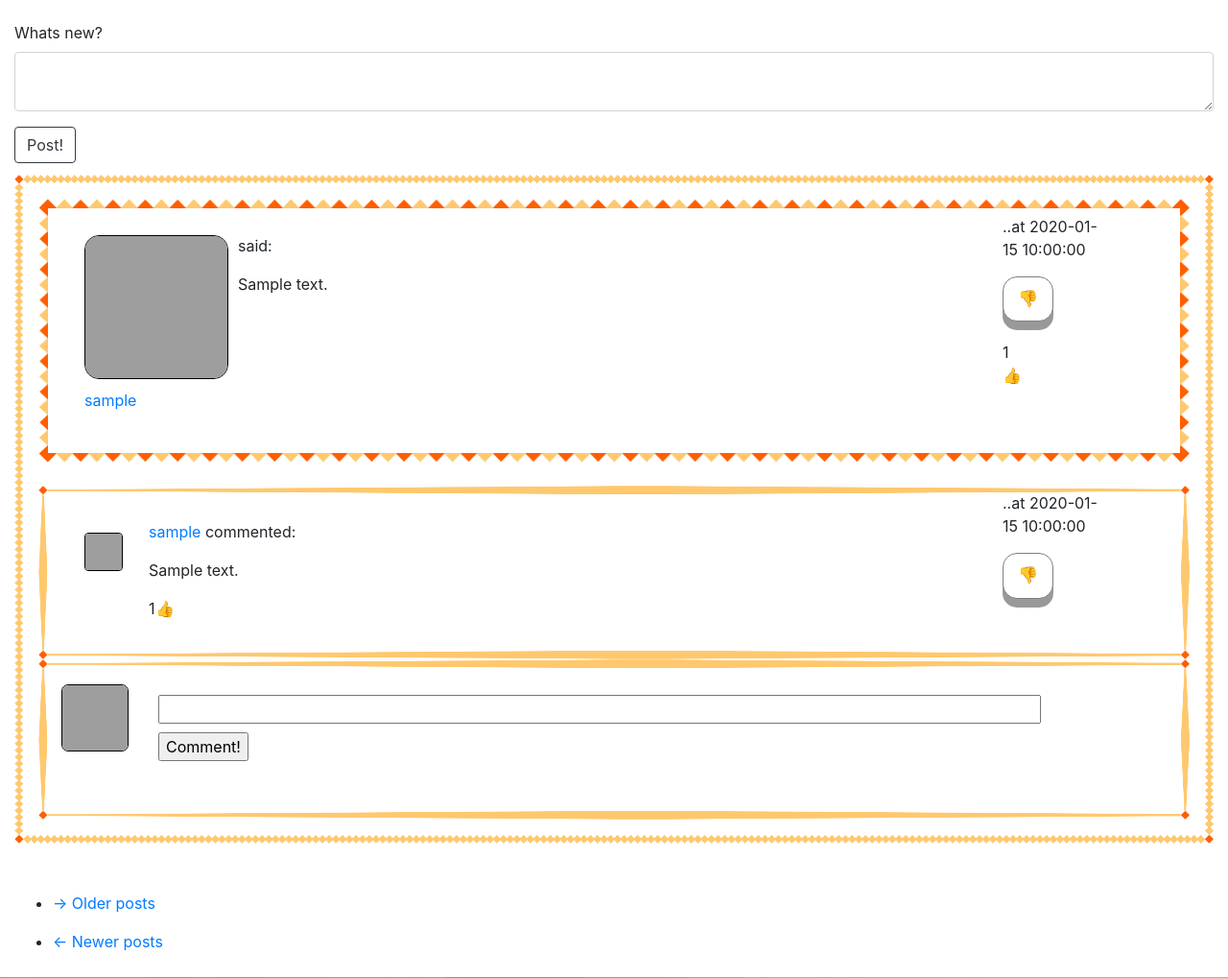
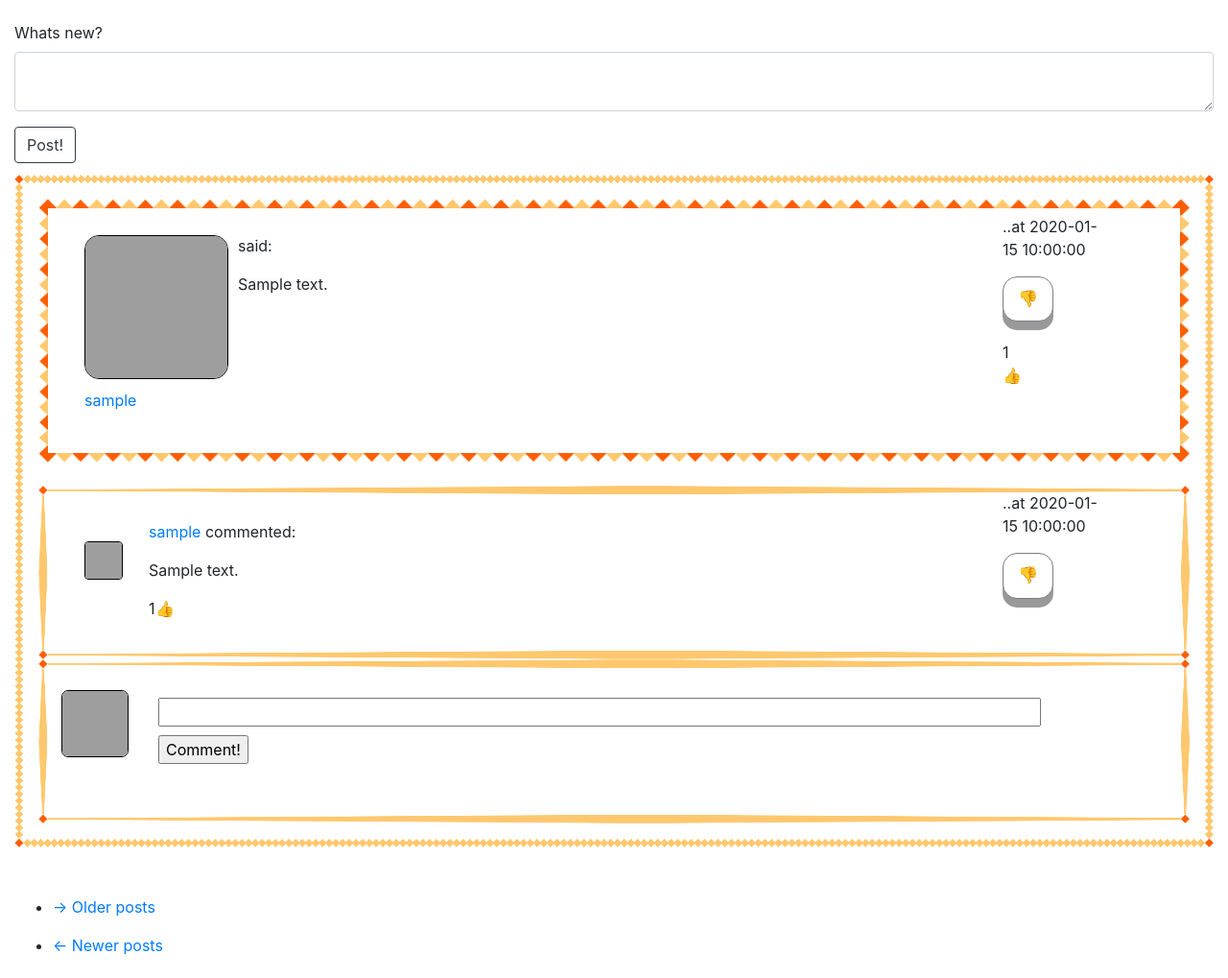
Before and after one commit to SLDem/MySNSite, a Flask app: a page that uses app/templates/base.html in a window 1280 px wide. Shown: the part 474-1493 px from the top of the page at 96% size. Run offline with Flask 2, Linux system fonts and the light colour scheme; a user stored in the database is signed in; tables that the repository leaves empty hold one stand-in row (values such as "Sample post"); some libraries are stand-ins or nearby versions; grey boxes are pictures that could not be loaded.

Commit message:
Changed layout a little bit, removed some code

```diff
--- a/app/templates/_message.html
+++ b/app/templates/_message.html
@@ -12,7 +12,7 @@
                 {% endif %}
             </a>
         </td>
-        <td width="10%">{{message.author.username}} {{message.timestamp.replace(microsecond=0)}}</td>
+        <td width="10%"><a href="{{url_for('user', username=message.author.username) }}">{{message.author.username}}</a> {{message.timestamp.replace(microsecond=0)}}</td>
         <td>{{message.body}}</td>
     </tr>
 
--- a/app/templates/_post.html
+++ b/app/templates/_post.html
@@ -7,9 +7,9 @@
                 <div style="position: absolute">
                     <a href="{{ url_for('user', username=post.author.username) }}">
                         {% if post.author.avatar_set %}
-                            <img style="border: 1px solid #000; border-radius: 10%;" height="150px" width="150px" src="{{ url_for('static', filename=post.author.username + '.jpg') }}">
+                            <img class="avatar" height="150px" width="150px" src="{{ url_for('static', filename=post.author.username + '.jpg') }}">
                         {% else %}
-                            <img style="border-style: solid; border-radius: 10%; border-color: black; border-width: 1px; background-color: white;" src="{{ avatars.robohash(post.author.username, size='150') }}" />
+                            <img class="roboavatar" src="{{ avatars.robohash(post.author.username, size='150') }}" />
                         {% endif %}
                     </a>
                 </div>
--- a/app/templates/base.html
+++ b/app/templates/base.html
@@ -22,12 +22,12 @@
 
         #container_post_comment{width:100%;}
         #left_post_comment{float: left; width: 20px; margin-left: 2%; margin-top: 2.7%;}
-        #right_post_comment{margin: 0 auto; width: 80%; margin-top: 1%; margin-left: 100px; margin-right: 50px;}
+        #right_post_comment{margin: 0 auto; width: 80%; margin-top: 1.27%; margin-left: 100px; margin-right: 50px;}
 
         #page-container {position: relative; min-height:100%; height: auto !important; height: 100%; padding-bottom: 100px;}
         #main-footer {position: absolute; bottom: 0; width: 100%; height: 100px; background: url('/static/footer_bg.jpg');}
 
-        .avatar {margin-top: -30%; border: 1px solid #000; border-radius: 10%;}
+        .avatar {border: 1px solid #000; border-radius: 10%;}
 
         .roboavatar {
         border-style: solid;
--- a/app/templates/login.html
+++ b/app/templates/login.html
@@ -1,5 +1,6 @@
 {% import "bootstrap/wtf.html" as wtf %}
 {% block app_content %}
+
 <div class="container-fluid" style="margin-left: -2%;">
     {% with messages = get_flashed_messages() %}
     {% if messages %}
@@ -9,6 +10,7 @@
     {% endif %}
     {% endwith %}
 </div>
+
 <html style="margin-left: 2%; margin-top: 1%;">
     <head>
         <link rel="stylesheet" href="https://stackpath.bootstrapcdn.com/bootstrap/4.4.1/css/bootstrap.min.css" integrity="sha384-Vkoo8x4CGsO3+Hhxv8T/Q5PaXtkKtu6ug5TOeNV6gBiFeWPGFN9MuhOf23Q9Ifjh" crossorigin="anonymous">
@@ -31,4 +33,5 @@
         <script src="https://stackpath.bootstrapcdn.com/bootstrap/4.4.1/js/bootstrap.min.js" integrity="sha384-wfSDF2E50Y2D1uUdj0O3uMBJnjuUD4Ih7YwaYd1iqfktj0Uod8GCExl3Og8ifwB6" crossorigin="anonymous"></script>
     </body>
 </html>
+
 {% endblock %}
--- a/app/templates/private_messages.html
+++ b/app/templates/private_messages.html
@@ -1,17 +1,20 @@
 {% extends "base.html" %}
 {% import "bootstrap/wtf.html" as wtf %}
 {% block app_content %}
-
+    <div style="margin-top: 15px;">
     {% for message in messages %}
         {% include "_message.html" %}
     {% endfor %}
+    </div>
 
     <div class="row">
         <div class="col-md-4">
             {{ wtf.quick_form(form, button_map={'submit':'btn btn-outline-dark'}) }}
         </div>
     </div>
+
     <hr>
+
     <div style="margin-bottom: 2%;">
         <nav aria-label="...">
             <ul class="pager">
--- a/app/templates/register.html
+++ b/app/templates/register.html
@@ -1,5 +1,6 @@
 {% import "bootstrap/wtf.html" as wtf %}
 {% block app_content %}
+
  <div class="container-fluid" style="margin-left: -2%;">
     {% with messages = get_flashed_messages() %}
     {% if messages %}
@@ -9,6 +10,7 @@
     {% endif %}
     {% endwith %}
 </div>
+
 <html style="margin-left: 2%; margin-top: 1%;">
     <head>
         <link rel="stylesheet" href="https://stackpath.bootstrapcdn.com/bootstrap/4.4.1/css/bootstrap.min.css" integrity="sha384-Vkoo8x4CGsO3+Hhxv8T/Q5PaXtkKtu6ug5TOeNV6gBiFeWPGFN9MuhOf23Q9Ifjh" crossorigin="anonymous">
@@ -31,4 +33,5 @@
         <script src="https://stackpath.bootstrapcdn.com/bootstrap/4.4.1/js/bootstrap.min.js" integrity="sha384-wfSDF2E50Y2D1uUdj0O3uMBJnjuUD4Ih7YwaYd1iqfktj0Uod8GCExl3Og8ifwB6" crossorigin="anonymous"></script>
     </body>
 </html>
+
 {% endblock %}
--- a/app/templates/user.html
+++ b/app/templates/user.html
@@ -5,9 +5,9 @@
         <tr valign="top" style="width: 100%;">
             <td>
                 {% if user.avatar_set %}
-                    <img style="border: 1px solid #000; border-radius: 10%;" height="400px" width="400px" src="/static/{{user.username}}.jpg">
+                    <img class="avatar" height="400px" width="400px" src="/static/{{user.username}}.jpg">
                 {% else %}
-                    <img style="border-style: solid; border-radius: 10%; border-color: black; border-width: 1px; background-color: white;" src="{{ avatars.robohash(user.username, size='400') }}" />
+                    <img class="roboavatar" src="{{ avatars.robohash(user.username, size='400') }}" />
                 {% endif %}
             </td>
             <td>
@@ -30,7 +30,7 @@
 
                 {% if user != current_user %}
                 <p>
-                    <a href="{{ url_for('private_messages',
+                    <a style="margin-left: 2%" href="{{ url_for('private_messages',
                                         recipient=user.username) }}">
                         {{ 'Send private message' }}
                     </a>
```
Also changed, not shown: app/app.db.
